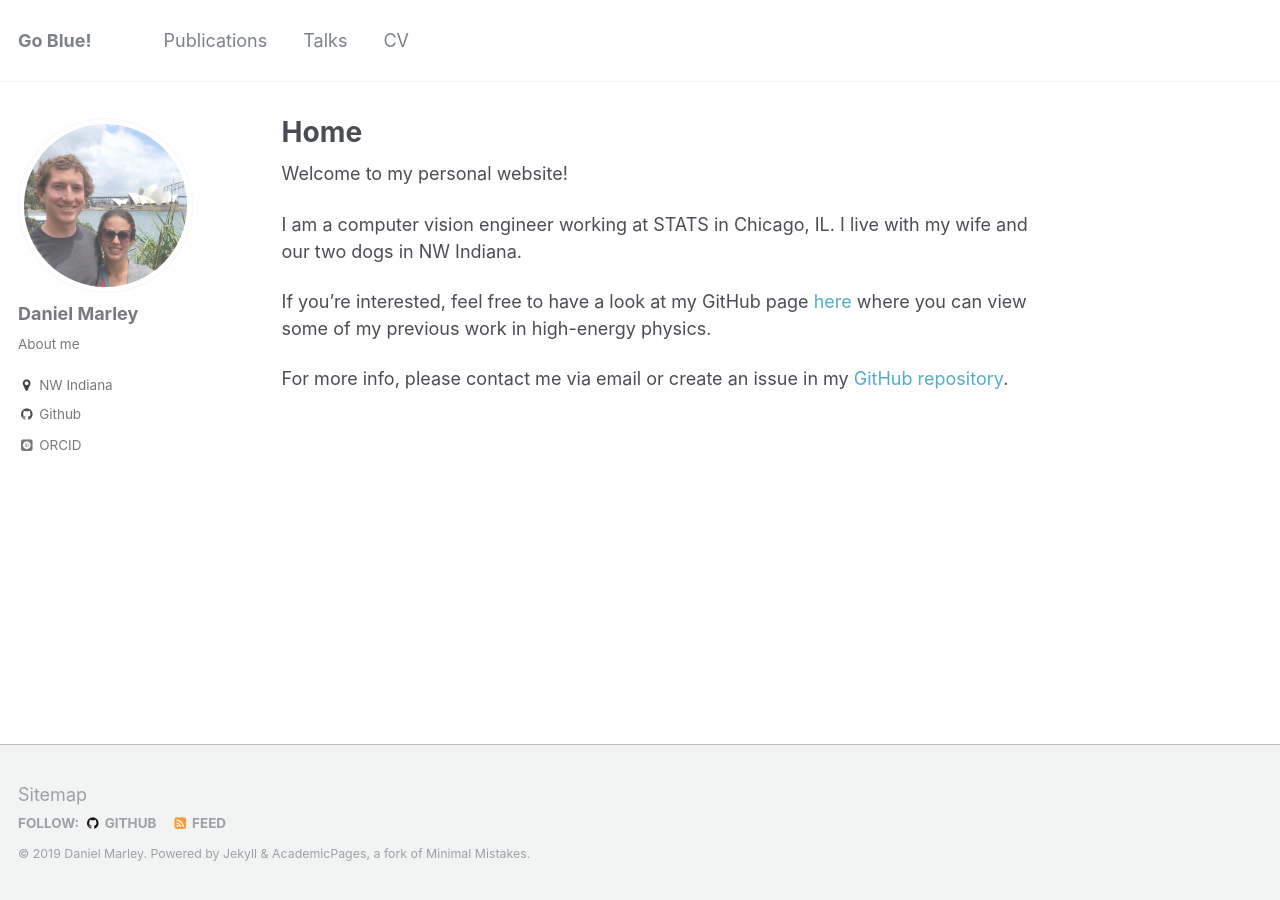
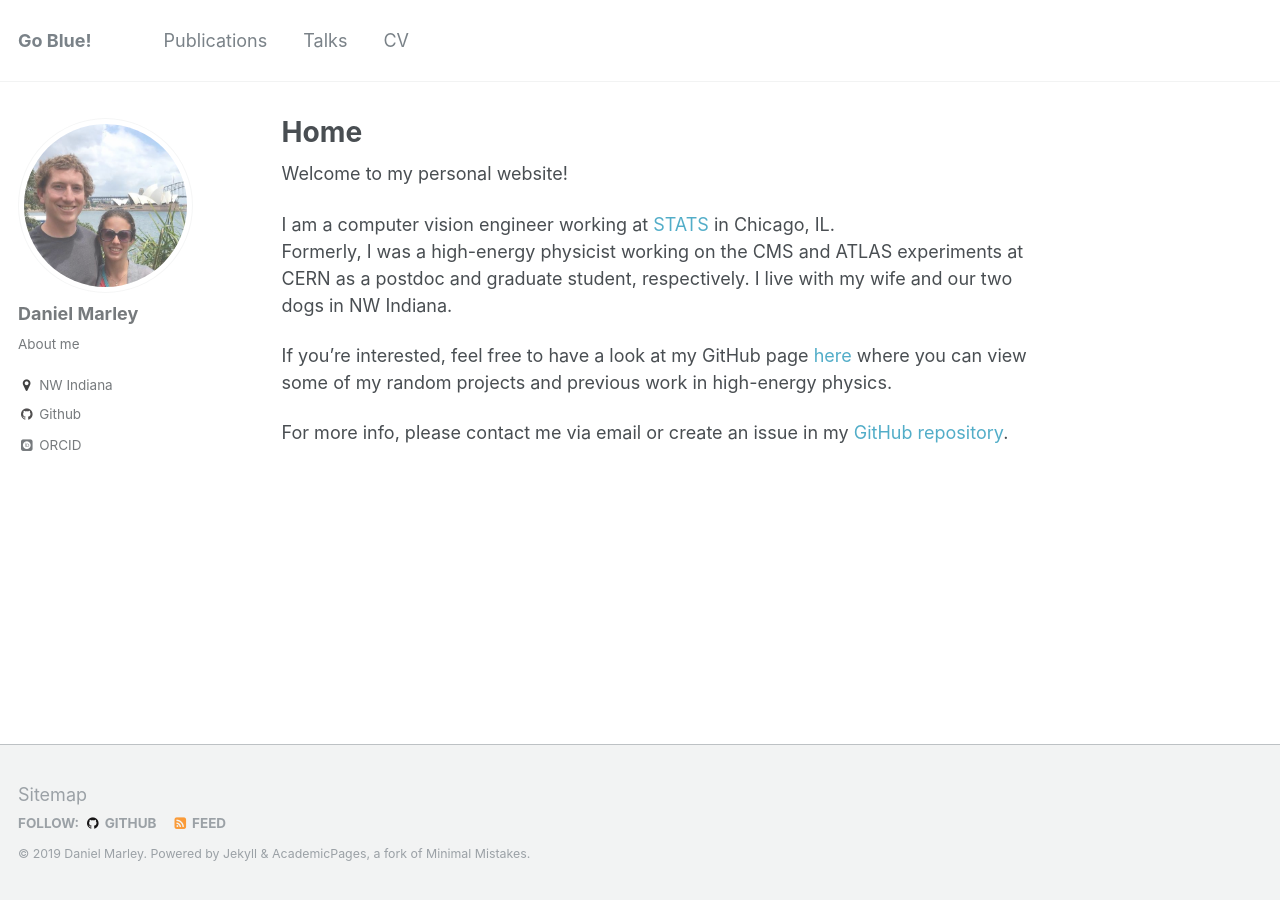
Before and after one commit to demarley/demarley.github.io, a Jekyll site: the page built from _pages/about.md, in a window 1280 px wide. Built offline with Jekyll 4.4.1, drawn with Linux system fonts in a browser that asks for light colours; some web fonts are replaced.

Commit message:
Update about.md

```diff
--- a/_pages/about.md
+++ b/_pages/about.md
@@ -9,12 +9,13 @@ redirect_from:
 
 Welcome to my personal website!
 
-I am a computer vision engineer working at STATS in Chicago, IL.
+I am a computer vision engineer working at [STATS](https://www.stats.com/artificial-intelligence/) in Chicago, IL.
+Formerly, I was a high-energy physicist working on the CMS and ATLAS experiments at CERN as a postdoc and graduate student, respectively.
 I live with my wife and our two dogs in NW Indiana.
 
 If you're interested, feel free to have a look at my GitHub page
 [here](https://github.com/demarley)
-where you can view some of my previous work in high-energy physics.
+where you can view some of my random projects and previous work in high-energy physics.
 
 For more info, please contact me via email or create an issue
 in my [GitHub repository](https://github.com/demarley/demarley.github.io).
```
